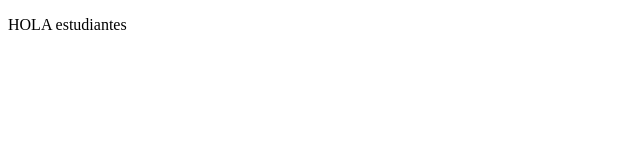
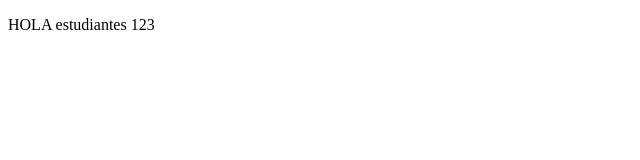
Before and after one commit to brahianm31/proyectocursoprework, a plain HTML site: page index.html in a window 1280 px wide. Shown: the full height of the page, 0-640 px from the left. Drawn offline with Linux system fonts and the light colour scheme.

Commit message:
cambios agregamos

```diff
--- a/index.html
+++ b/index.html
@@ -7,6 +7,6 @@
     <title>hola mundo</title>
 </head>
 <body>
-    <p>HOLA estudiantes </p>
+    <p>HOLA estudiantes 123</p>
 </body>
 </html>
```
